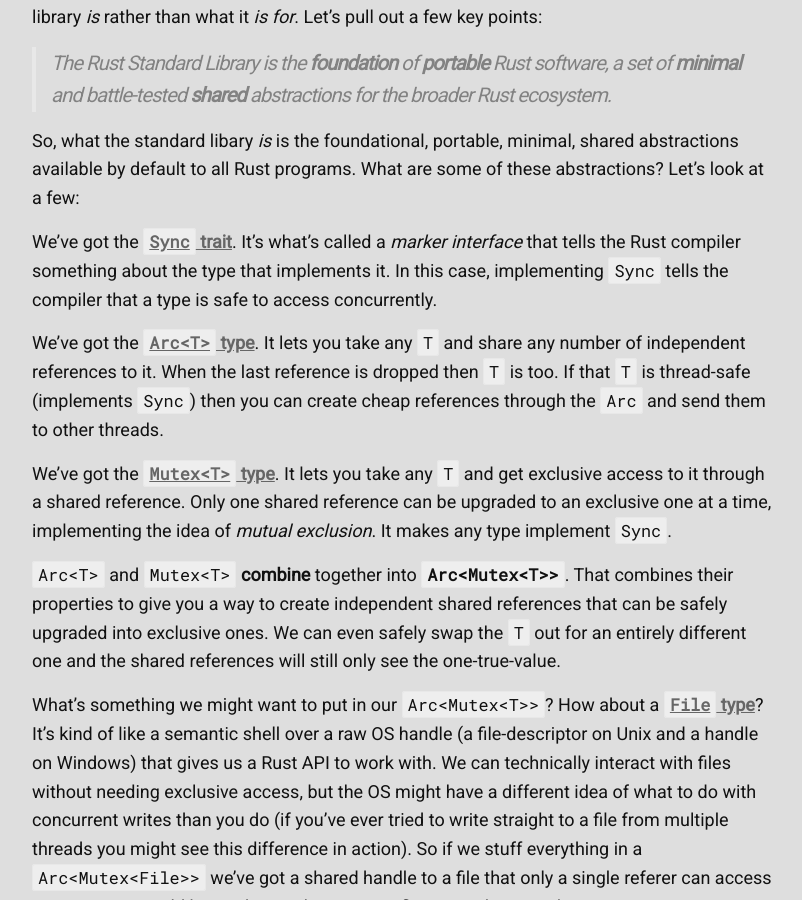
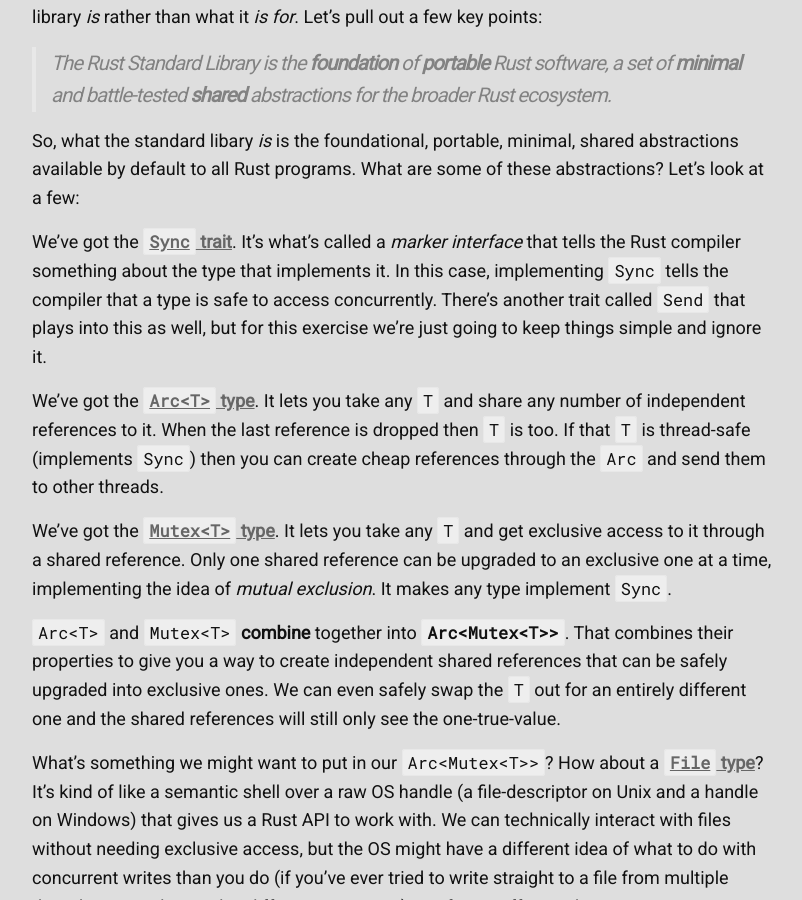
Before and after one commit to KodrAus/KodrAus.github.io, a Jekyll site: the page built from _posts/2021-09-27-what-is-std.markdown, in a window 1280 px wide and 900 px high, scrolled down 1338 px. Shown: the whole window, without its empty margins (238-1040 px from the left). Built offline with Jekyll 4.4.1, drawn with Linux system fonts in a browser that asks for light colours; some web fonts are replaced.

Commit message:
Update 2021-09-27-what-is-std.markdown

```diff
--- a/_posts/2021-09-27-what-is-std.markdown
+++ b/_posts/2021-09-27-what-is-std.markdown
@@ -36,7 +36,7 @@ Let's go back to the standard library's self-proclaimed definition. It tells us
 
 So, what the standard libary _is_ is the foundational, portable, minimal, shared abstractions available by default to all Rust programs. What are some of these abstractions? Let's look at a few:
 
-We've got the [**`Sync` trait**](https://doc.rust-lang.org/1.55.0/std/marker/trait.Sync.html). It's what's called a _marker interface_ that tells the Rust compiler something about the type that implements it. In this case, implementing `Sync` tells the compiler that a type is safe to access concurrently.
+We've got the [**`Sync` trait**](https://doc.rust-lang.org/1.55.0/std/marker/trait.Sync.html). It's what's called a _marker interface_ that tells the Rust compiler something about the type that implements it. In this case, implementing `Sync` tells the compiler that a type is safe to access concurrently. There's another trait called `Send` that plays into this as well, but for this exercise we're just going to keep things simple and ignore it.
 
 We've got the [**`Arc<T>` type**](https://doc.rust-lang.org/1.55.0/std/sync/struct.Arc.html). It lets you take any `T` and share any number of independent references to it. When the last reference is dropped then `T` is too. If that `T` is thread-safe (implements `Sync`) then you can create cheap references through the `Arc` and send them to other threads.
 
```
